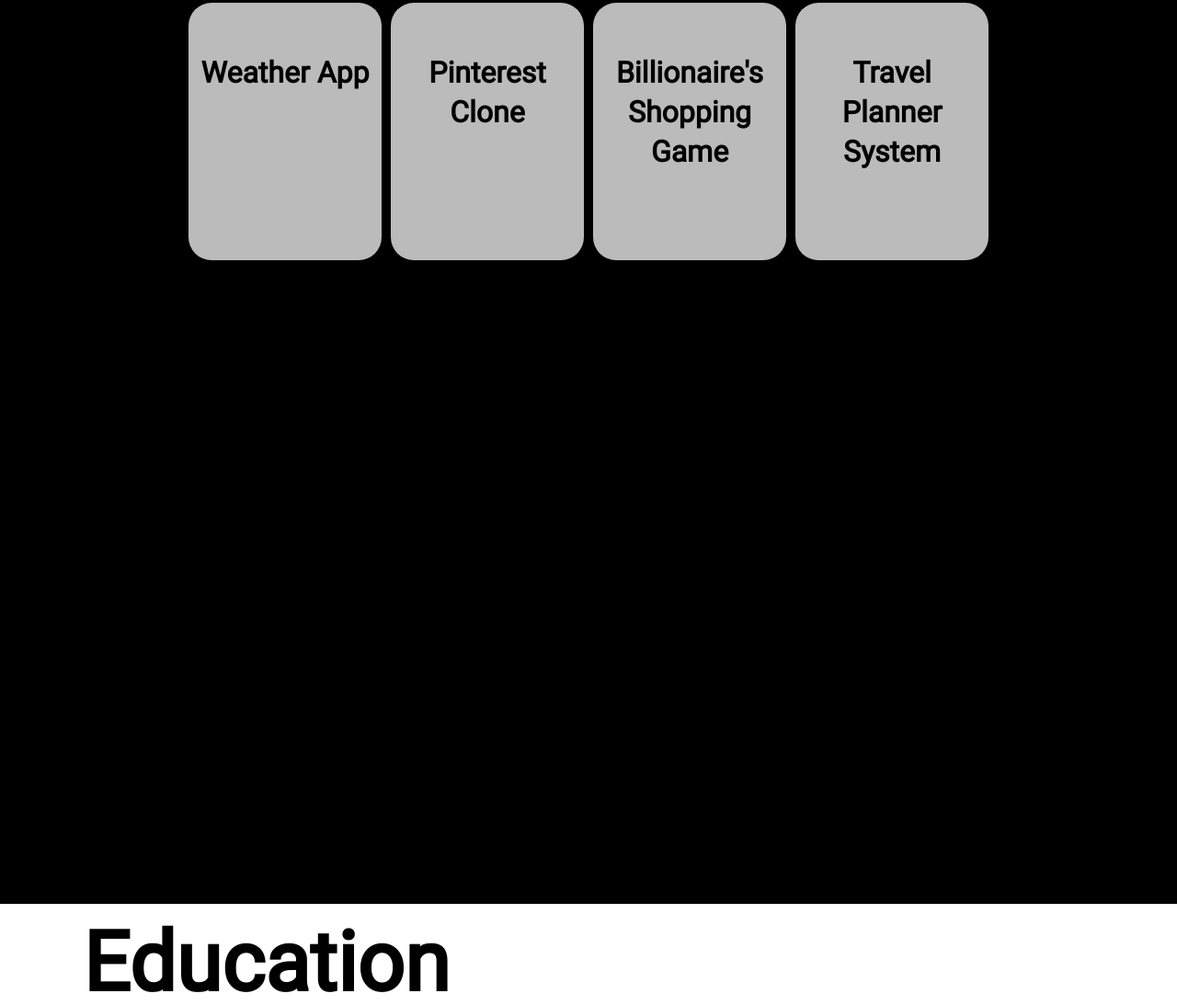
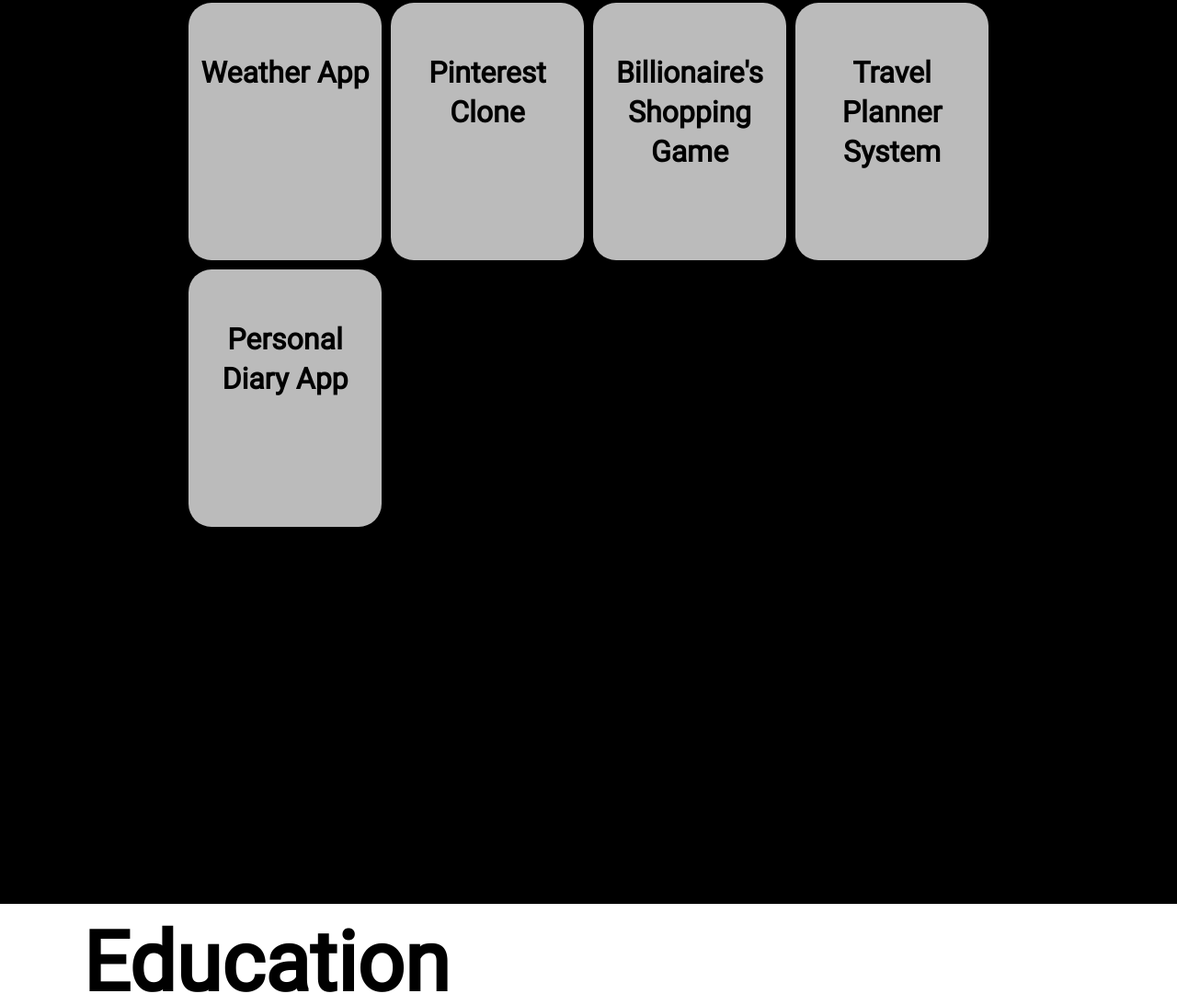
Before and after one commit to hokocodes/hokocodes.github.io, a plain HTML site: page index.html in a window 1280 px wide. Shown: the part 3710-4803 px from the top of the page at 92% size. Drawn offline with Linux system fonts and the light colour scheme; files whose address does not match are found by name.

Commit message:
Added personal diary app project

```diff
--- a/index.html
+++ b/index.html
@@ -235,6 +235,25 @@
                     </div>
                 </div>
             </div>
+
+            <div class="flip-card">
+                <div class="flip-card-inner">
+                    <div class="flip-card-front">
+                        <h4>Personal Diary App</h4>
+                    </div>
+                    <div class="flip-card-back">
+                        <div class="flipbacktext">
+                            <!-- <p><a href="https://billionaire-shopping-django4.vercel.app/">Live Site</a>
+                            </p> -->
+                            <p><a href="https://github.com/hokole/Personal-Diary-App">GitHub</a></p>
+                        </div>
+                        <div class="tags">
+                            <p>Java</p>
+
+                        </div>
+                    </div>
+                </div>
+            </div>
         </div>
     </section>
     <h3>Education</h3>
```
